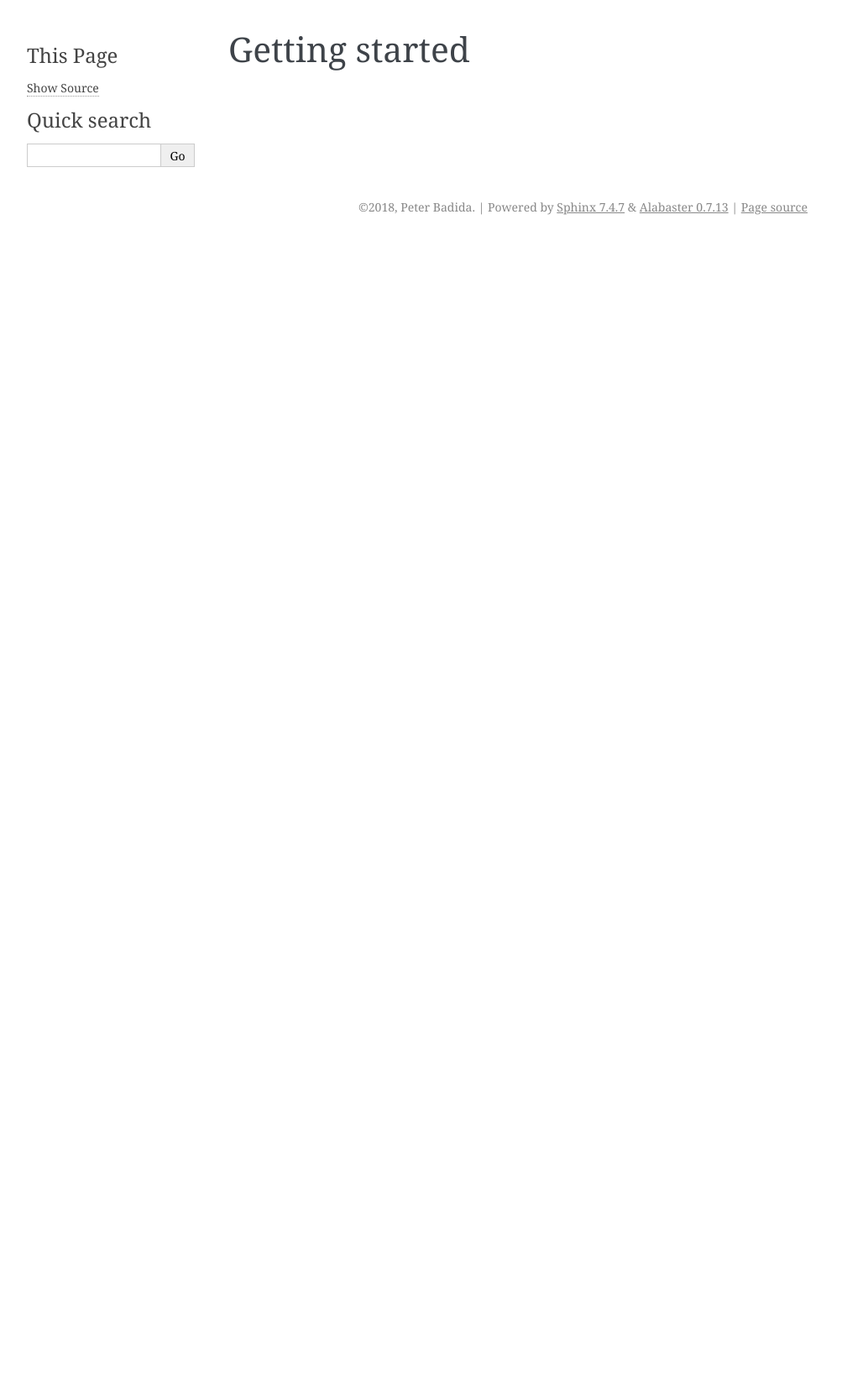
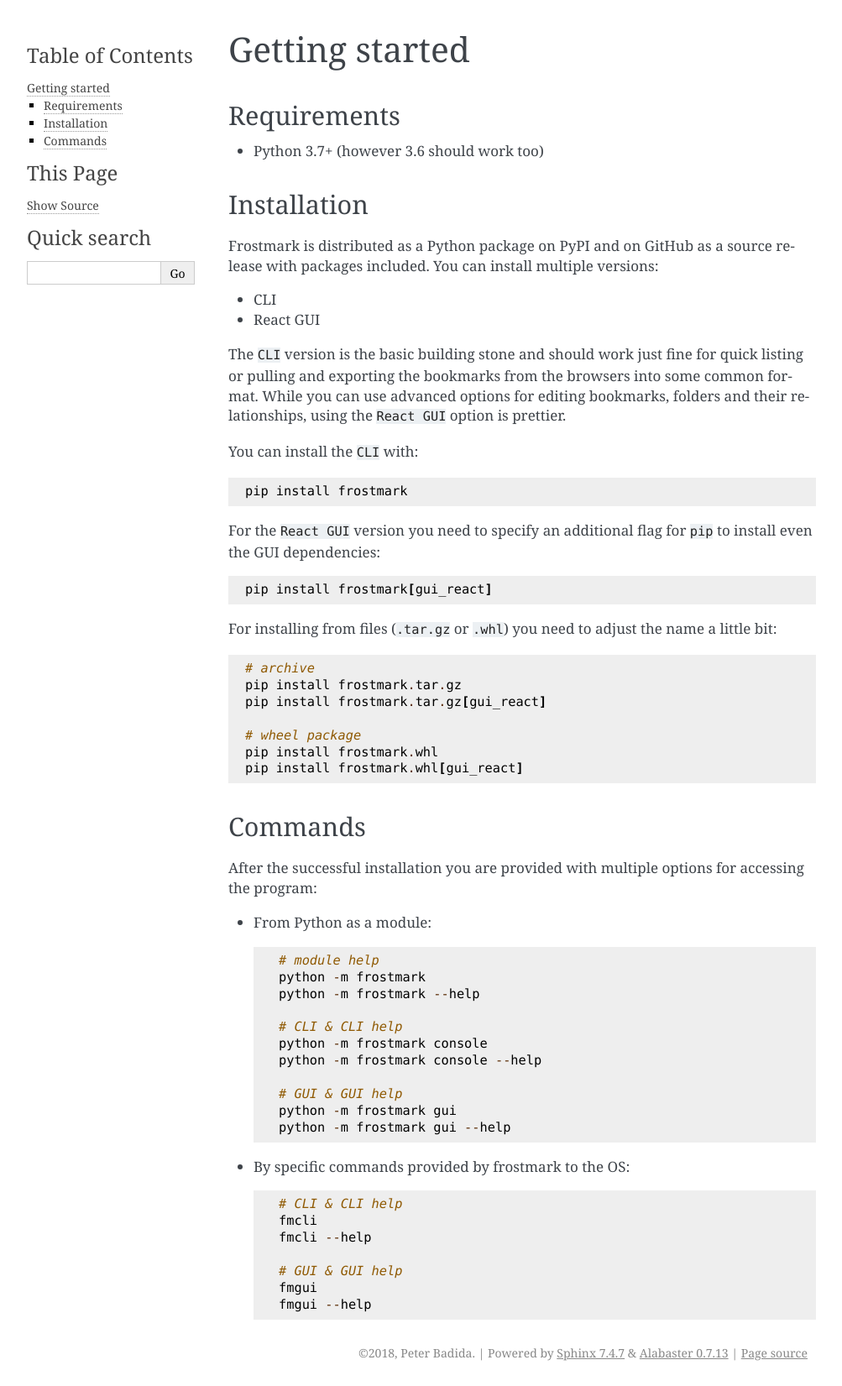
Before and after one commit to KeyWeeUsr/Frostmark, a Sphinx documentation site: the page built from doc/source/getting_started.rst, in a window 1280 px wide. Shown: the whole page at 84% size, without its empty margins (148-1151 px from the left). Built offline with Sphinx 7.4.7, drawn with Linux system fonts in a browser that asks for light colours; before the commit the page ends 900 px from its top, so only the background shows below that.

Commit message:
[ADD] Add Getting started documentation

```diff
--- a/doc/source/getting_started.rst
+++ b/doc/source/getting_started.rst
@@ -1,2 +1,71 @@
 Getting started
 ===============
+
+Requirements
+------------
+
+* Python 3.7+ (however 3.6 should work too)
+
+Installation
+------------
+
+Frostmark is distributed as a Python package on PyPI and on GitHub as a source
+release with packages included. You can install multiple versions:
+
+* CLI
+* React GUI
+
+The ``CLI`` version is the basic building stone and should work just fine for
+quick listing or pulling and exporting the bookmarks from the browsers into
+some common format. While you can use advanced options for editing bookmarks,
+folders and their relationships, using the ``React GUI`` option is prettier.
+
+You can install the ``CLI`` with::
+
+    pip install frostmark
+
+For the ``React GUI`` version you need to specify an additional flag for
+``pip`` to install even the GUI dependencies::
+
+    pip install frostmark[gui_react]
+
+For installing from files (``.tar.gz`` or ``.whl``) you need to adjust the name
+a little bit::
+
+    # archive
+    pip install frostmark.tar.gz
+    pip install frostmark.tar.gz[gui_react]
+
+    # wheel package
+    pip install frostmark.whl
+    pip install frostmark.whl[gui_react]
+
+Commands
+--------
+
+After the successful installation you are provided with multiple options for
+accessing the program:
+
+* From Python as a module::
+
+        # module help
+        python -m frostmark
+        python -m frostmark --help
+
+        # CLI & CLI help
+        python -m frostmark console
+        python -m frostmark console --help
+
+        # GUI & GUI help
+        python -m frostmark gui
+        python -m frostmark gui --help
+
+* By specific commands provided by frostmark to the OS::
+
+        # CLI & CLI help
+        fmcli
+        fmcli --help
+
+        # GUI & GUI help
+        fmgui
+        fmgui --help
```
